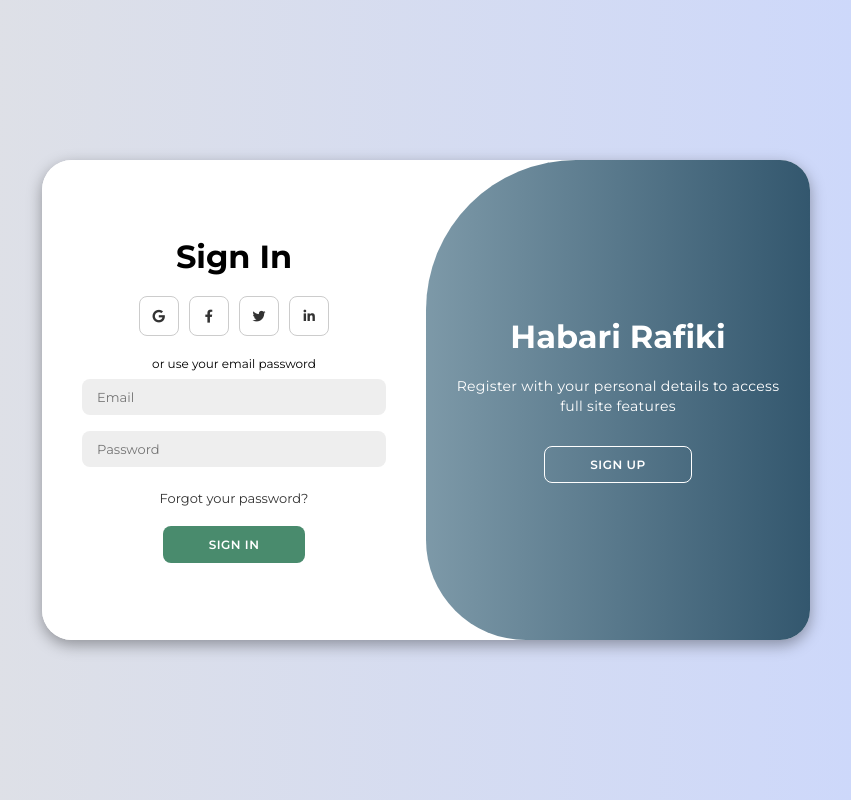
After one commit to EddieKrr/LENNSS, a PHP site: page /login.html in a window 1280 px wide. The commit adds this page. Shown: the whole page, without its empty margins (214-1065 px from the left). Run offline with PHP 8.4, Linux system fonts and the light colour scheme.

Commit message:
Login & Signup functionality done

```diff
--- a/index.html
+++ b/index.html
@@ -25,7 +25,7 @@
             <li><a href="#marketplace">Marketplace</a></li>
             <li><a href="#newsletter">Community</a></li> <!-- Links to the "Newsletter" section -->
         </ul>
-        <a href="#" class="btn">Sign In</a>
+        <a href="#" class="btn">Call Us</a>
     </header>
 
     <!-- Home Section -->
--- /dev/null
+++ b/login.html
@@ -0,0 +1,68 @@
+<!DOCTYPE html>
+<html lang="en">
+<head>
+    <meta charset="UTF-8">
+    <meta name="viewport" content="width=device-width, initial-scale=1.0">
+    <link rel="stylesheet" href="loginstyles.css">
+    <link rel="stylesheet" href="https://cdn.jsdelivr.net/npm/boxicons@latest/css/boxicons.min.css">
+    <link rel="stylesheet" href="https://cdnjs.cloudflare.com/ajax/libs/font-awesome/6.0.0-beta3/css/all.min.css">
+    <title>Login</title>
+</head>
+<body>
+    <div class="container" id="container">
+        <!-- Sign Up Form -->
+        <div class="form-container sign-up">
+            <form action="signup.php" method="post">
+                <h1>Create Account</h1>
+                <div class="social-icons">
+                    <a href="#" class="icon"><i class="fab fa-google"></i></a>
+                    <a href="#" class="icon"><i class="fab fa-facebook-f"></i></a>
+                    <a href="#" class="icon"><i class="fab fa-twitter"></i></a>
+                    <a href="#" class="icon"><i class="fab fa-linkedin-in"></i></a>
+                </div>
+                <span>or use your email for registration</span>
+                <input type="text" name="name" placeholder="Name" required />
+                <input type="email" name="email" placeholder="Email" required />
+                <input type="password" name="password" placeholder="Password" required />
+                <button type="submit">Sign Up</button>
+            </form>
+
+        </div>
+
+        <!-- Sign In Form -->
+        <div class="form-container sign-in">
+            <form action="login.php" method="post">
+                <h1>Sign In</h1>
+                <div class="social-icons">
+                    <a href="#" class="icon"><i class="fab fa-google"></i></a>
+                    <a href="#" class="icon"><i class="fab fa-facebook-f"></i></a>
+                    <a href="#" class="icon"><i class="fab fa-twitter"></i></a>
+                    <a href="#" class="icon"><i class="fab fa-linkedin-in"></i></a>
+                </div>
+                <span>or use your email password</span>
+                <input type="email" name="email" placeholder="Email" required />
+                <input type="password" name="password" placeholder="Password" required />
+                <a href="#">Forgot your password?</a>
+                <button type="submit">Sign In</button>
+            </form>
+        </div>
+
+        <!-- Toggle Panels -->
+        <div class="toggle-container">
+            <div class="toggle">
+                <div class="toggle-panel toggle-left">
+                    <h1>Karibu</h1>
+                    <p>Enter your personal details to access full site features</p>
+                    <button class="hidden" id="loginBtn">Sign In</button>
+                </div>
+                <div class="toggle-panel toggle-right">
+                    <h1>Habari Rafiki</h1>
+                    <p>Register with your personal details to access full site features</p>
+                    <button class="hidden" id="registerBtn">Sign Up</button>
+                </div>
+            </div>
+        </div>
+    </div>
+    <script src="loginscript.js"></script>
+</body>
+</html>
--- /dev/null
+++ b/loginscript.js
@@ -0,0 +1,13 @@
+// Get DOM elements
+const container = document.getElementById('container');
+const registerBtn = document.getElementById('registerBtn'); // Updated id
+const loginBtn = document.getElementById('loginBtn'); // Updated id
+
+// Add event listeners for toggle buttons
+registerBtn.addEventListener('click', () => {
+    container.classList.add("active"); // Add 'active' class for sign-up
+});
+
+loginBtn.addEventListener('click', () => {
+    container.classList.remove("active"); // Remove 'active' class for sign-in
+});
--- /dev/null
+++ b/loginstyles.css
@@ -0,0 +1,210 @@
+@import url('https://fonts.googleapis.com/css2?family=Montserrat:wght@300;400;500;600;700&display=swap');
+
+*{
+    margin: 0;
+    padding: 0;
+    box-sizing: border-box;
+    font-family: 'Montserrat', sans-serif;
+}
+
+body{
+    background-color: #c9d6ff;
+    background: linear-gradient(to right, #e2e2e2, #c9d6ff);
+    display: flex;
+    align-items: center;
+    justify-content: center;
+    flex-direction: column;
+    height: 100vh;
+}
+
+.container{
+    background-color: #fff;
+    border-radius: 30px;
+    box-shadow: 0 5px 15px rgba(0, 0, 0, 0.35);
+    position: relative;
+    overflow: hidden;
+    width: 768px;
+    max-width: 100%;
+    min-height: 480px;
+}
+
+.container p{
+    font-size: 14px;
+    line-height: 20px;
+    letter-spacing: 0.3px;
+    margin: 20px 0;
+}
+
+.container span{
+    font-size: 12px;
+}
+
+.container a{
+    color: #333;
+    font-size: 13px;
+    text-decoration: none;
+    margin: 15px 0 10px;
+}
+
+.container button{
+    background-color: #498B6D;
+    color: #fff;
+    font-size: 12px;
+    padding: 10px 45px;
+    border: 1px solid transparent;
+    border-radius: 8px;
+    font-weight: 600;
+    letter-spacing: 0.5px;
+    text-transform: uppercase;
+    margin-top: 10px;
+    cursor: pointer;
+}
+
+.container button.hidden{
+    background-color: transparent;
+    border-color: #fff;
+}
+
+.container form{
+    background-color: #fff;
+    display: flex;
+    align-items: center;
+    justify-content: center;
+    flex-direction: column;
+    padding: 0 40px;
+    height: 100%;
+}
+
+.container input{
+    background-color: #eee;
+    border: none;
+    margin: 8px 0;
+    padding: 10px 15px;
+    font-size: 13px;
+    border-radius: 8px;
+    width: 100%;
+    outline: none;
+}
+
+.form-container{
+    position: absolute;
+    top: 0;
+    height: 100%;
+    transition: all 0.6s ease-in-out;
+}
+
+.sign-in{
+    left: 0;
+    width: 50%;
+    z-index: 2;
+}
+
+.container.active .sign-in{
+    transform: translateX(100%);
+}
+
+.sign-up{
+    left: 0;
+    width: 50%;
+    opacity: 0;
+    z-index: 1;
+}
+
+.container.active .sign-up{
+    transform: translateX(100%);
+    opacity: 1;
+    z-index: 5;
+    animation: move 0.6s;
+}
+
+@keyframes move{
+    0%, 49.99%{
+        opacity: 0;
+        z-index: 1;
+    }
+    50%, 100%{
+        opacity: 1;
+        z-index: 5;
+    }
+}
+
+.social-icons{
+    margin: 20px 0;
+}
+
+.social-icons a{
+    border: 1px solid #ccc;
+    border-radius: 20%;
+    display: inline-flex;
+    justify-content: center;
+    align-items: center;
+    margin: 0 3px;
+    width: 40px;
+    height: 40px;
+}
+
+.toggle-container{
+    position: absolute;
+    top: 0;
+    left: 50%;
+    width: 50%;
+    height: 100%;
+    overflow: hidden;
+    transition: all 0.6s ease-in-out;
+    border-radius: 150px 0 0 100px;
+    z-index: 1000;
+}
+
+.container.active .toggle-container{
+    transform: translateX(-100%);
+    border-radius: 0 150px 100px 0;
+}
+
+.toggle{
+    background-color: #512da8;
+    height: 100%;
+    background: linear-gradient(to right, #c7dbe2, #33576e);
+    color: #fff;
+    position: relative;
+    left: -100%;
+    height: 100%;
+    width: 200%;
+    transform: translateX(0);
+    transition: all 0.6s ease-in-out;
+}
+
+.container.active .toggle{
+    transform: translateX(50%);
+}
+
+.toggle-panel{
+    position: absolute;
+    width: 50%;
+    height: 100%;
+    display: flex;
+    align-items: center;
+    justify-content: center;
+    flex-direction: column;
+    padding: 0 30px;
+    text-align: center;
+    top: 0;
+    transform: translateX(0);
+    transition: all 0.6s ease-in-out;
+}
+
+.toggle-left{
+    transform: translateX(-200%);
+}
+
+.container.active .toggle-left{
+    transform: translateX(0);
+}
+
+.toggle-right{
+    right: 0;
+    transform: translateX(0);
+}
+
+.container.active .toggle-right{
+    transform: translateX(200%);
+}
--- a/styles.css
+++ b/styles.css
@@ -1,5 +1,6 @@
 /* Fonts */
 @import url('https://fonts.googleapis.com/css2?family=Kulim+Park&family=Poppins:wght@300;400;500;600;700&display=swap');
+
 *{
     font-family: "Poppins", sans-serif;
     margin: 0;
```
Also changed, not shown: db.php (added, +14 -0 lines), login.php (added, +31 -0 lines), signup.php (added, +20 -0 lines).
